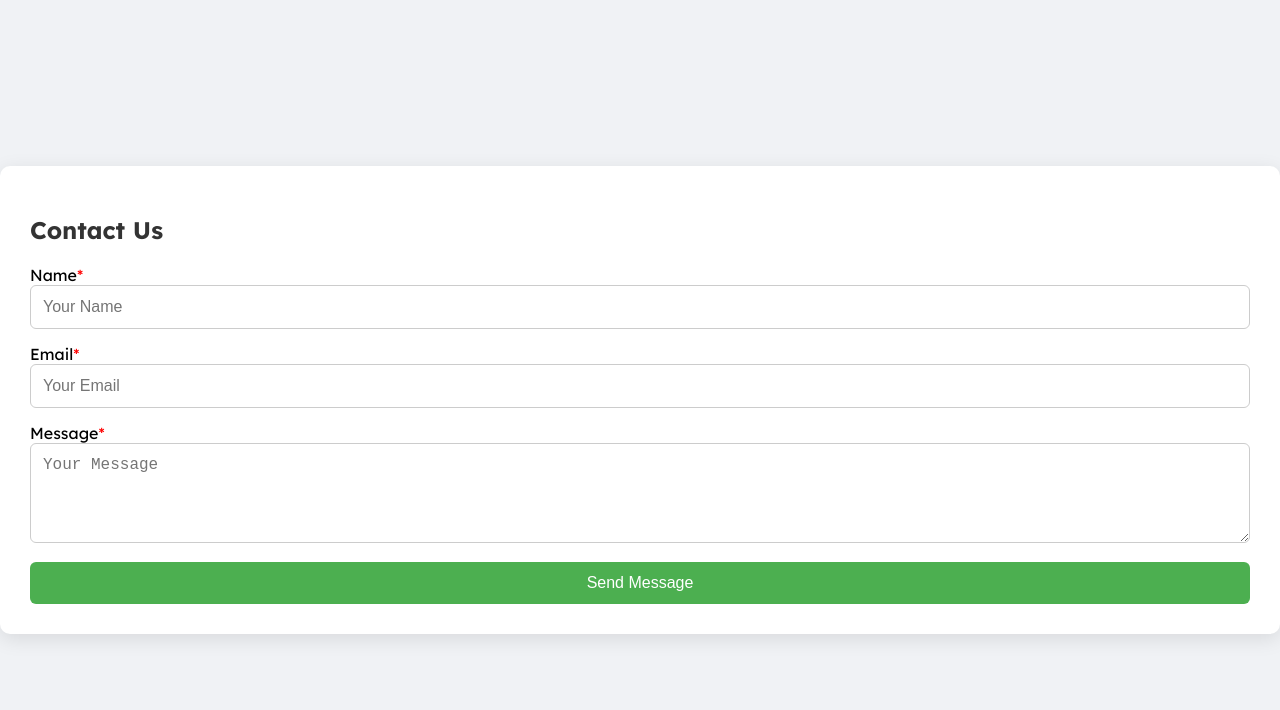
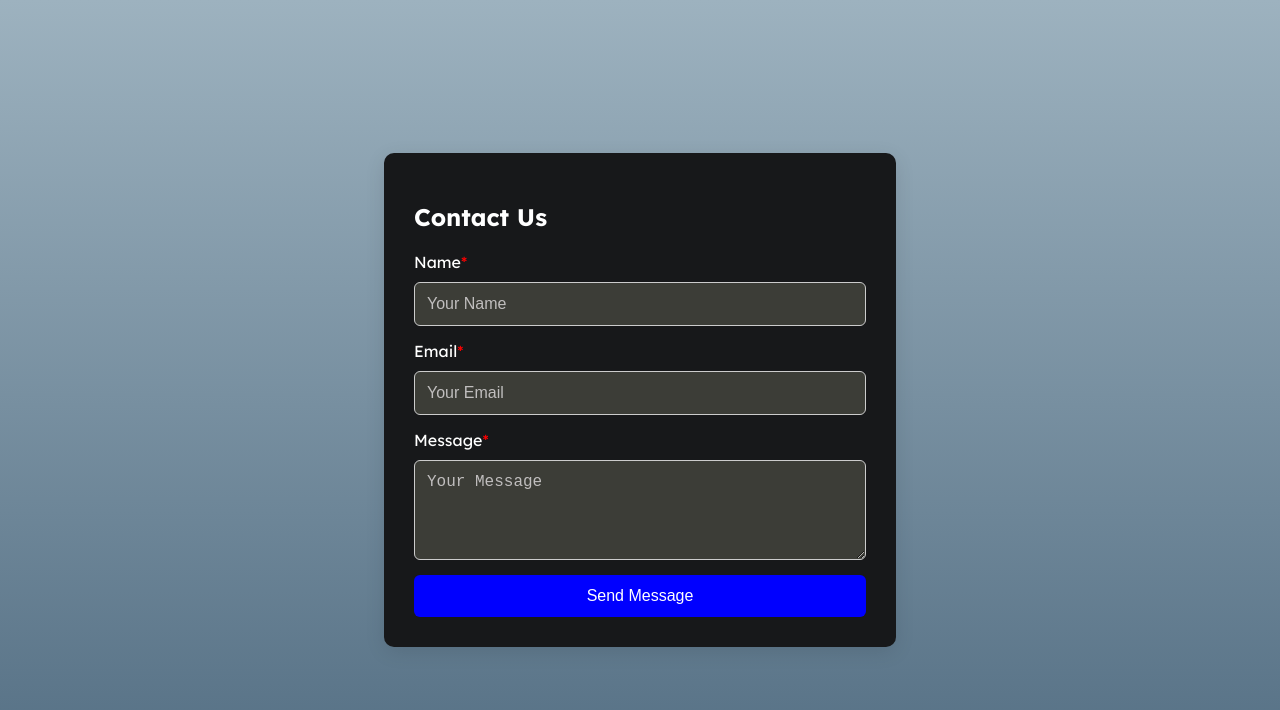
Before and after one commit to manimk20/50-days-challenge, a plain HTML site: page HTML & CSS/5 Contact Form/index.html in a window 1280 px wide. Drawn offline with Linux system fonts and the light colour scheme.

Commit message:
Adding some good colors  in Contact form Challenge 5

```diff
--- a/HTML & CSS/5 Contact Form/index.html
+++ b/HTML & CSS/5 Contact Form/index.html
@@ -13,7 +13,8 @@
         }
         body {
             font-family: 'Lexend';
-            background: #f0f2f5;
+            /* background: #000000; */
+            background-image: linear-gradient(180deg, #9DB2BF, #526D82);
             display: flex;
             justify-content: center;
             align-items: center;
@@ -21,31 +22,43 @@
             margin: 0;
         }
         .contact-form {
-            background: white;
+            background: #17181a;
             padding: 30px;
             border-radius: 10px;
             box-shadow: 0 5px 20px rgba(0, 0, 0, 0.1);
-            width: 100%;
-            min-width: 400px;
+            width: 40%;
+            min-width: 300px;
         }
         .contact-form h2 {
             margin-bottom: 20px;
-            color: #333;
+            color: white;
         }
         .contact-form input, textarea {
             width: 100%;
+            display: flex;
             padding: 12px;
             margin-bottom: 15px;
             border: 1px solid #ccc;
             border-radius: 6px;
             font-size: 1rem;
+            background-color: #3C3D37;
+
+        }
+        .contact-form ::placeholder {
+            color: rgb(192, 190, 190);
+        }
+        .contact-form label {
+            color: white;
         }
         .contact-form textarea {
             resize: vertical;
             min-height: 100px;
         }
+        .contact-form input, textarea {
+            margin-top: 10px;
+        }
         .contact-form button {
-            background-color: #4CAF50;
+            background-color: blue;
             color: white;
             border: none;
             padding: 12px;
@@ -56,7 +69,7 @@
             transition: background 0.3s ease;
         }
         .contact-form button:hover {
-            background-color: #45a049;
+            background-color: darkblue;
         }
         .required {
             color: red;
```
Also changed, not shown: HTML & CSS/2 Profile Card/index.html (+1 -1 lines), HTML & CSS/3 Navigation Bar/index.html (+1 -1 lines).
